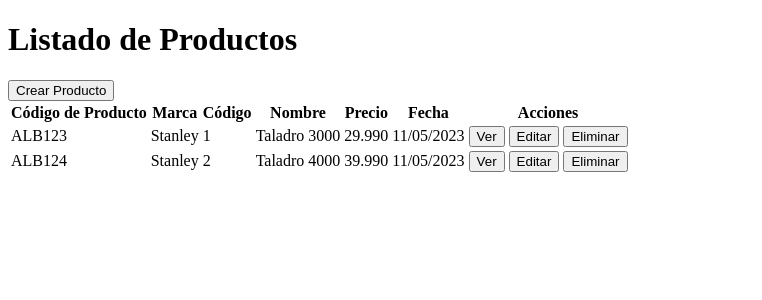
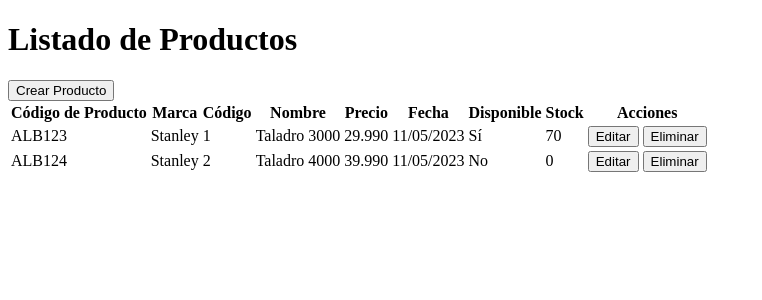
Before and after one commit to FelipeLobos6323/integracion2, a Django app: page / in a window 1280 px wide. Shown: the top 300 px of the page, without its empty margins (0-762 px from the left). Run offline with Django 5.2, Linux system fonts and the light colour scheme; data comes from the database, SQL or seed files in the repository; both versions use the stored data as it was after the commit.

Commit message:
Agregando mas datos al models.py

```diff
--- a/api/models.py
+++ b/api/models.py
@@ -1,5 +1,5 @@
 from django.db import models
-
+from django.contrib.auth.models import User
 # Create your models here.
 
 class Producto (models.Model):
@@ -9,3 +9,5 @@ class Producto (models.Model):
     nombre = models.CharField(max_length=100)
     precio = models.CharField(max_length=10)
     fecha = models.CharField(max_length=10)
+    disponible = models.BooleanField(default=False)
+    stock = models.IntegerField(default=0)
--- a/api/templates/listar_productos.html
+++ b/api/templates/listar_productos.html
@@ -17,6 +17,8 @@
                 <th>Nombre</th>
                 <th>Precio</th>
                 <th>Fecha</th>
+                <th>Disponible</th>
+                <th>Stock</th>
                 <th>Acciones</th>
             </tr>
         </thead>
@@ -29,8 +31,10 @@
                 <td>{{ producto.nombre }}</td>
                 <td>{{ producto.precio }}</td>
                 <td>{{ producto.fecha }}</td>
+                <td>{% if producto.disponible %}Sí{% else %}No{% endif %}</td>
+                <td>{{ producto.stock }}</td>
                 <td>
-                    <a href="{% url 'ver_producto' producto.pk %}"><button>Ver</button></a>
+
                     <a href="{% url 'editar_producto' producto.pk %}"><button>Editar</button></a>
                     <a href="{% url 'eliminar_producto' producto.pk %}"><button>Eliminar</button></a>
                 </td>
```
Also changed, not shown: api/migrations/0003_producto_disponible_alter_producto_codigoproducto_and_more.py (added), api/migrations/0004_producto_stock.py (added), db.sqlite3.
